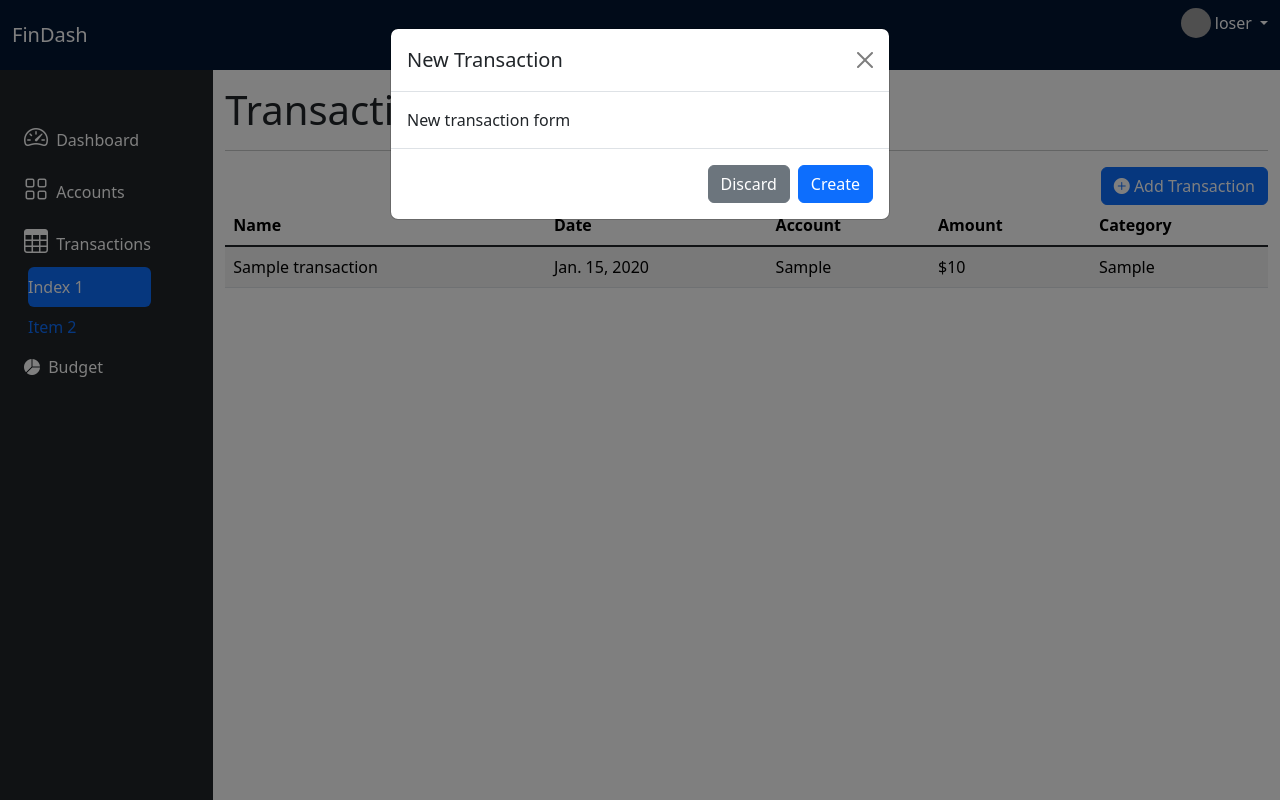
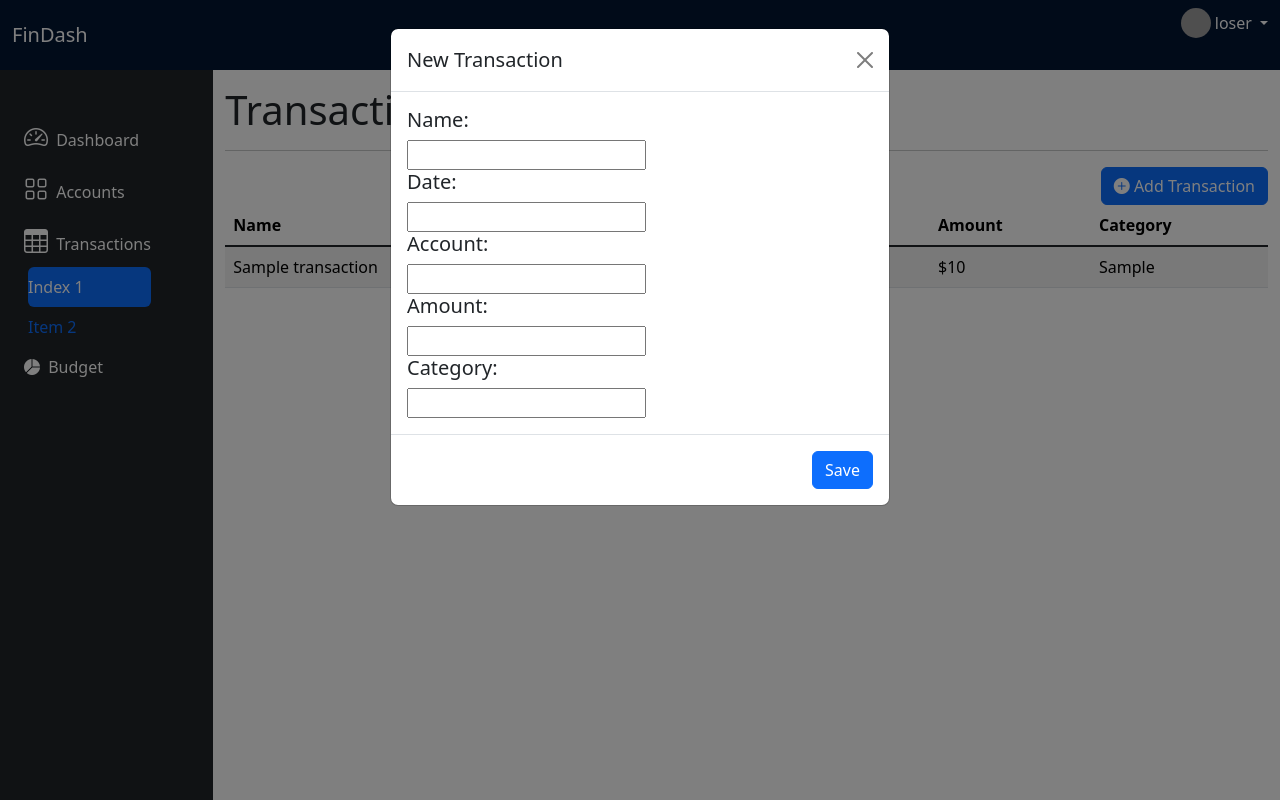
Before and after one commit to isobelmorales/findash, a Django app: page /transactions/ in a window 1280 px wide, after a click on "Add Transaction". Run offline with Django 4.2, Linux system fonts and the light colour scheme; tables that the repository leaves empty hold one stand-in row (values such as "Sample post"); grey boxes are pictures that could not be loaded.

Commit message:
moves modal and updates create functionality

```diff
--- /dev/null
+++ b/main_app/forms.py
@@ -0,0 +1,16 @@
+# Imports
+from django.forms import ModelForm
+from .models import Transaction
+
+class TransactionForm(ModelForm):
+    template_name = 'form_snippet.html'
+    class Meta:
+        model = Transaction
+        fields = '__all__'
+        labels = {
+            'name': 'Name',
+            'date': 'Date',
+            'account': 'Account',
+            'amount': 'Amount',
+            'category': 'Category'
+        }
--- /dev/null
+++ b/main_app/templates/form_snippet.html
@@ -0,0 +1,4 @@
+{% for field in form %}
+    <h5>{{ field.label_tag }}</h5>
+    {{ field }}
+{% endfor %}
--- /dev/null
+++ b/main_app/templates/transactions/create_modal.html
@@ -0,0 +1,19 @@
+<div class="modal fade" id="newTransaction" tabindex="-1" aria-labelledby="newTransactionLabel" aria-hidden="true">
+    <div class="modal-dialog">
+        <div class="modal-content">
+            <div class="modal-header">
+            <h1 class="modal-title fs-5" id="newTransactionLabel">New Transaction</h1>
+            <button type="button" class="btn-close" data-bs-dismiss="modal" aria-label="Close"></button>
+            </div>
+                <form action="{% url 'add_transaction' %}" method="POST">
+                    {% csrf_token %}
+                    <div class="modal-body">
+                        {{ transaction_form }}
+                    </div>
+                    <div class="modal-footer">
+                        <input type="submit" value="Save" class="btn btn-primary right">
+                    </div>
+                </form>
+        </div>
+    </div>
+</div>
--- a/main_app/templates/transactions/index.html
+++ b/main_app/templates/transactions/index.html
@@ -49,23 +49,7 @@
     </div>
 
     <!-- Modal -->
-    <div class="modal fade" id="newTransaction" tabindex="-1" aria-labelledby="exampleModalLabel" aria-hidden="true">
-        <div class="modal-dialog">
-        <div class="modal-content">
-            <div class="modal-header">
-            <h1 class="modal-title fs-5" id="exampleModalLabel">New Transaction</h1>
-            <button type="button" class="btn-close" data-bs-dismiss="modal" aria-label="Close"></button>
-            </div>
-            <div class="modal-body">
-                New transaction form
-            </div>
-            <div class="modal-footer">
-            <button type="button" class="btn btn-secondary" data-bs-dismiss="modal">Discard</button>
-            <button type="button" class="btn btn-primary">Create</button>
-            </div>
-        </div>
-        </div>
-    </div>
+    {% include 'transactions/create_modal.html' %}
 
     <!-- Table of All Transactions -->
     <div class="table-responsive">
--- a/main_app/urls.py
+++ b/main_app/urls.py
@@ -8,4 +8,6 @@ urlpatterns = [
     path('transactions/', views.transactions_index, name='transactions_index'),
     # create transaction
     path('transactions/create', views.TransactionCreate.as_view(), name='transactions_create'),
+    # add transaction
+    path('transactions/add_transaction/', views.add_transaction, name='add_transaction'),
 ]
--- a/main_app/views.py
+++ b/main_app/views.py
@@ -1,6 +1,7 @@
-from django.shortcuts import render
+from django.shortcuts import render, redirect
 from django.views.generic.edit import CreateView
 from .models import Transaction
+from .forms import TransactionForm
 
 # Create your views here.
 
@@ -12,7 +13,11 @@ def home(request):
 def transactions_index(request):
     # collecting transaction model/info from SQL
     transactions = Transaction.objects.all()
-    return render(request, 'transactions/index.html', { 'transactions': transactions })
+
+    # instantiate TransactionForm to be rendered in the modal in the template
+    transaction_form = TransactionForm()
+
+    return render(request, 'transactions/index.html', { 'transactions': transactions, 'transaction_form': transaction_form })
 
 # Create Transaction
 class TransactionCreate(CreateView):
@@ -21,3 +26,12 @@ class TransactionCreate(CreateView):
     fields = '__all__'
     # redirecting to index page upon successful creation
     success_url = '/transactions/'
+
+def add_transaction(request):
+    form = TransactionForm(request.POST)
+
+    if form.is_valid():
+        new_transaction = form.save(commit=False)
+        new_transaction.save()
+
+    return redirect('transactions_index')
```
Also changed, not shown: findash/settings.py (+9 -0 lines), main_app/templates/main_app/transaction_form.html (deleted, +0 -26 lines).
